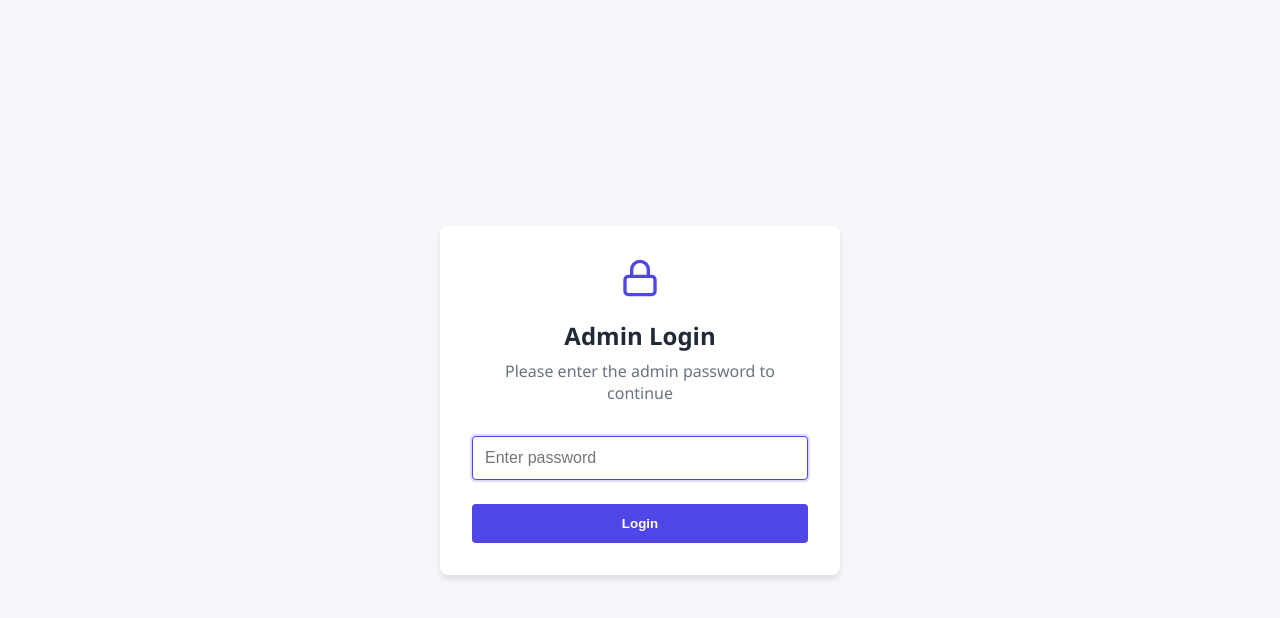
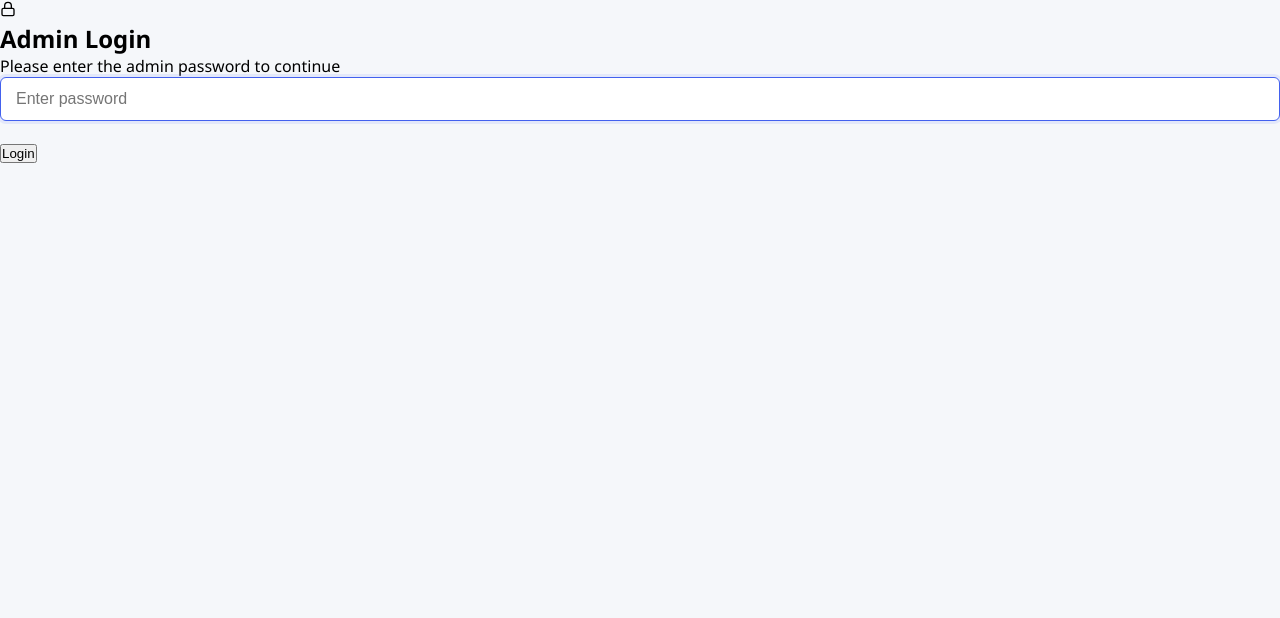
Before and after one commit to lifeline024/Watchly, a React (Create React App) app in the folder your-movie-frontend/: page /admin in a window 1280 px wide. Shown: the top 618 px of the page. Built offline with nearby package versions, Linux system fonts and the light colour scheme.

Commit message:
Update Adminpanel.css

```diff
--- a/your-movie-frontend/src/Admin/Adminpanel.css
+++ b/your-movie-frontend/src/Admin/Adminpanel.css
@@ -562,84 +562,3 @@
             gap: 5px;
           }
         }
-
-
-.login-container {
-  display: flex;
-  justify-content: center;
-  align-items: center;
-  min-height: 100vh;
-  background-color: #f5f7fa;
-  padding: 20px;
-}
-
-.login-box {
-  background: white;
-  padding: 2rem;
-  border-radius: 8px;
-  box-shadow: 0 4px 6px rgba(0, 0, 0, 0.1);
-  width: 100%;
-  max-width: 400px;
-  text-align: center;
-}
-
-.login-header {
-  margin-bottom: 2rem;
-}
-
-.login-header .lock-icon {
-  font-size: 2.5rem;
-  color: #4f46e5;
-  margin-bottom: 1rem;
-}
-
-.login-header h2 {
-  margin-bottom: 0.5rem;
-  color: #1f2937;
-}
-
-.login-header p {
-  color: #6b7280;
-  margin-bottom: 0;
-}
-
-.login-btn {
-  width: 100%;
-  padding: 0.75rem;
-  background-color: #4f46e5;
-  color: white;
-  border: none;
-  border-radius: 4px;
-  font-weight: 600;
-  cursor: pointer;
-  transition: background-color 0.3s;
-}
-
-.login-btn:hover {
-  background-color: #4338ca;
-}
-
-.error-message {
-  color: #ef4444;
-  margin-bottom: 1rem;
-  font-size: 0.875rem;
-}
-
-.login-box .form-group {
-  margin-bottom: 1.5rem;
-  text-align: left;
-}
-
-.login-box .form-group input {
-  width: 100%;
-  padding: 0.75rem;
-  border: 1px solid #d1d5db;
-  border-radius: 4px;
-  font-size: 1rem;
-}
-
-.login-box .form-group input:focus {
-  outline: none;
-  border-color: #4f46e5;
-  box-shadow: 0 0 0 2px rgba(79, 70, 229, 0.2);
-}
```
